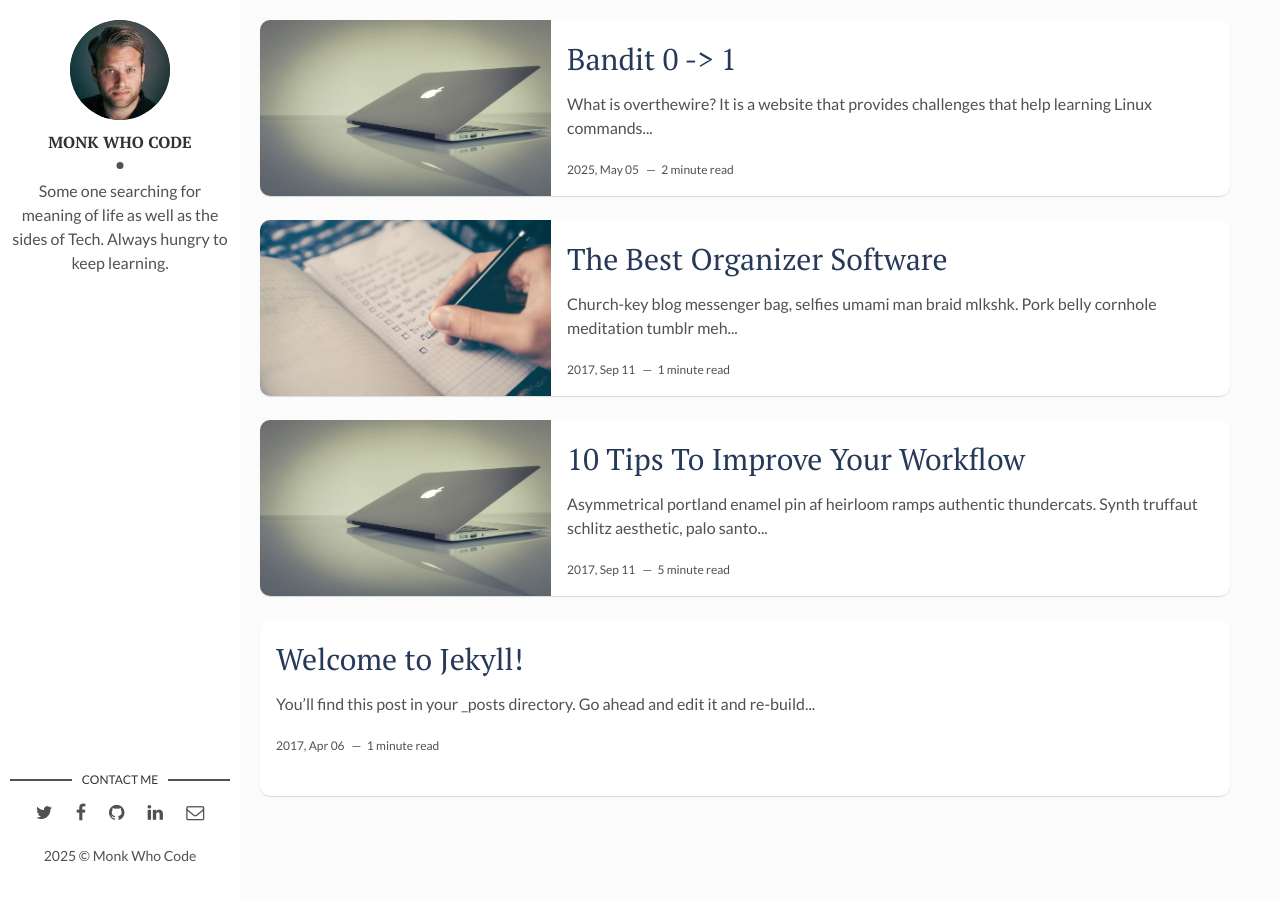
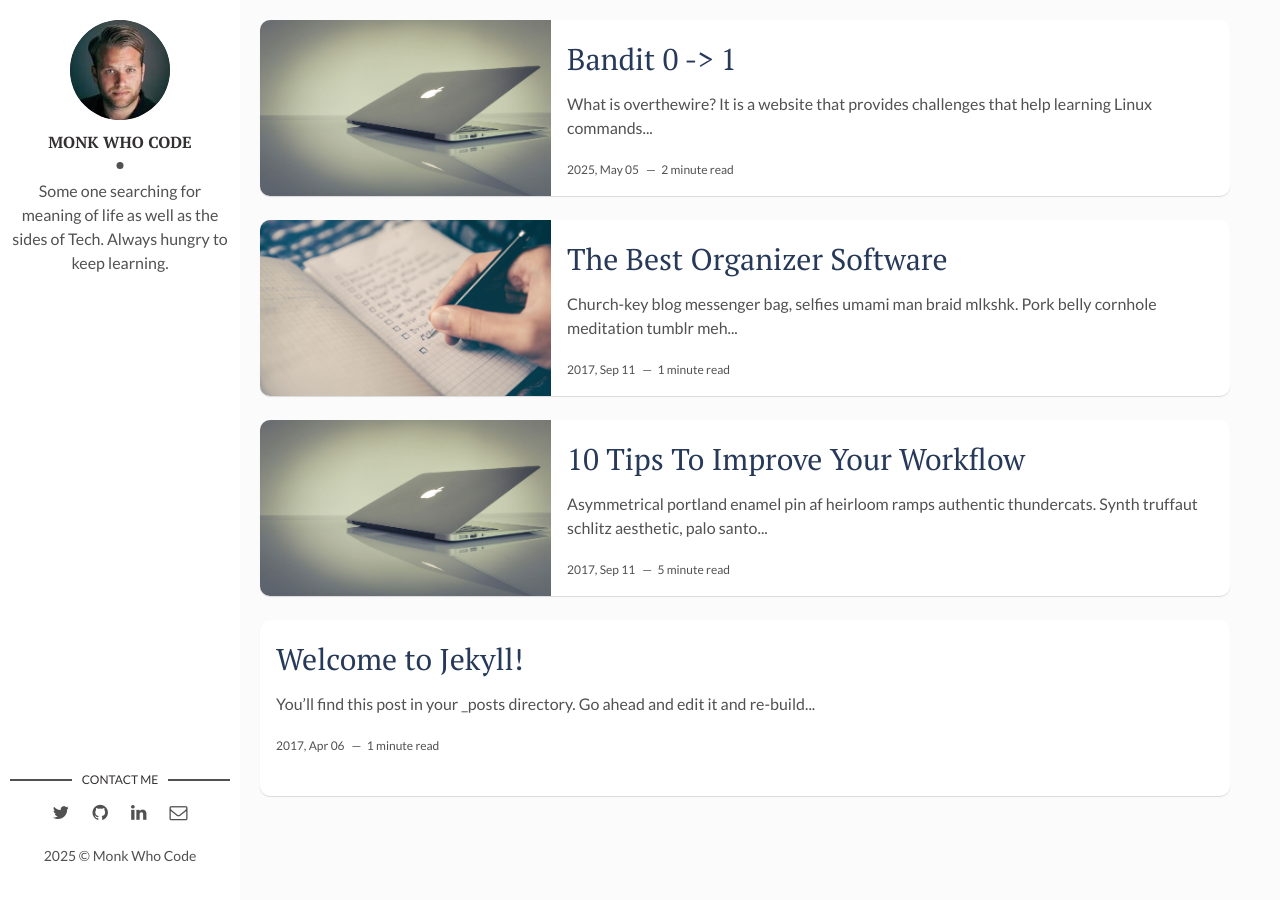
Before and after one commit to mannu-505/mannu-505.github.io, a Jekyll site: the page built from index.html, in a window 1280 px wide. Built offline with Jekyll 4.4.1, drawn with Linux system fonts in a browser that asks for light colours; the list of posts is cut into pages by our own code.

```diff
--- a/_config.yml
+++ b/_config.yml
@@ -4,7 +4,7 @@
   line in _config.yml. It will appear in your document head meta (for
   Google search results) and in your feed.xml site description.
 permalink: ':title/'
-baseurl: "/" # the subpath of your site, e.g. /blog
+baseurl: "" # the subpath of your site, e.g. /blog
 url: "" # the base hostname & protocol for your site, e.g. http://example.com
 site-twitter: #if your site has a twitter account, enter it here
 
--- a/_layouts/main.html
+++ b/_layouts/main.html
@@ -19,12 +19,12 @@
         {% if site.social-twitter %}
           <li><a href="https://twitter.com/{{ site.social-twitter }}" target="_blank"><i class="fa fa-twitter" aria-hidden="true"></i></a></li>
         {% else %}
-          <li><a href="https://twitter.com/artemsheludko_" target="_blank"><i class="fa fa-twitter" aria-hidden="true"></i></a></li>
-        {% endif %}
+          <li><a href="https://twitter.com/" target="_blank"><i class="fa fa-twitter" aria-hidden="true"></i></a></li>
+        <!-- {% endif %}
         {% if site.social-facebook %}
-          <li><a href="https://facebook.com/{{ site.social-facebook }}" target="_blank"><i class="fa fa-facebook" aria-hidden="true"></i></a></li>
+         <li><a href="https://facebook.com/{{ site.social-facebook }}" target="_blank"><i class="fa fa-facebook" aria-hidden="true"></i></a></li>
         {% else %}
-          <li><a href="https://facebook.com/" target="_blank"><i class="fa fa-facebook" aria-hidden="true"></i></a></li>
+          <li><a href="https://facebook.com/" target="_blank"><i class="fa fa-facebook" aria-hidden="true"></i></a></li> -->
         {% endif %}
         {% if site.social-github %}
           <li class="github"><a href="http://github.com/{{site.social-github}}" target="_blank"><i class="fa fa-github"></i></a></li>
```
Also changed, not shown: _posts/2025-07-28-startup.md (+1 -1 lines), 6 other files.
